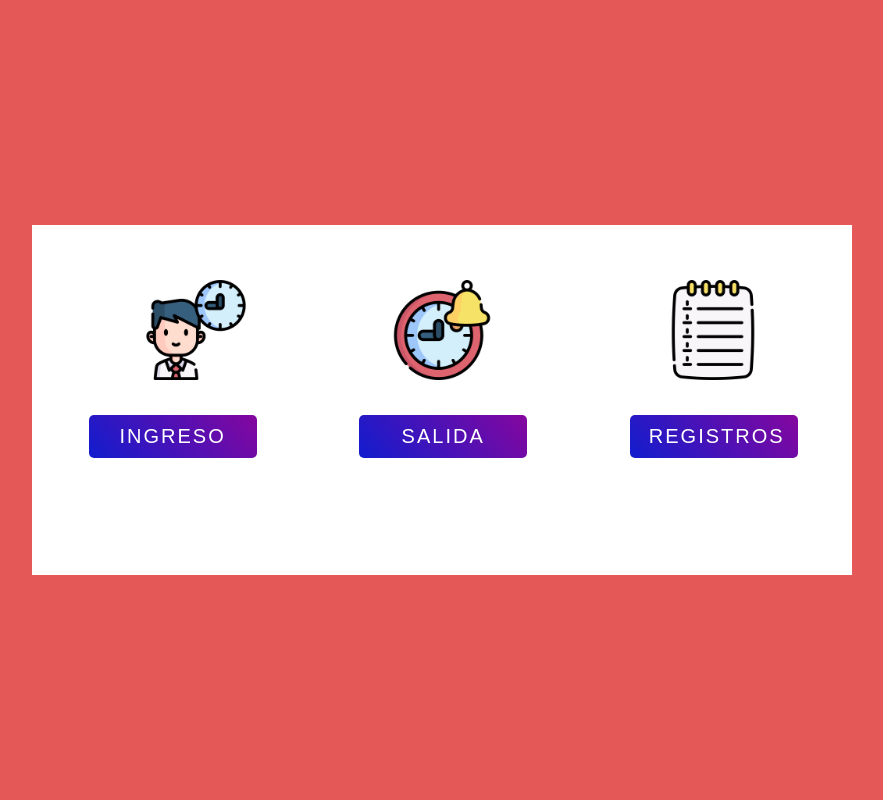
After one commit to Michaell-DANTE/Prototipo, a PHP site: page /vista/sub_inicio.phtml in a window 1280 px wide. The commit adds this page. Shown: the whole page, without its empty margins (198-1081 px from the left). Run offline with PHP 8.4, Linux system fonts and the light colour scheme.

Commit message:
version 2
se añadieron pestañas de navegacion.

```diff
--- /dev/null
+++ b/assets/css/sub_inicio.css
@@ -0,0 +1,133 @@
+body
+{
+
+    margin: 0;
+    padding: 0;
+    background: rgb(228, 88, 88);
+    font-family: sans-serif;
+    height: 100vh;
+
+}
+
+.contenedor
+{
+
+    width: 820px;
+    height: 350px;
+    background: white;
+    color: black;
+    top: 50%;
+    left: 50%;
+    position: absolute;
+    transform: translate(-50%, -50%);
+    box-sizing: border-box;
+    padding: 70px 30px;
+
+}
+
+.contenedor .ingreso
+{
+
+    width: 100px;
+    height: 100px;
+    position: absolute;
+    top: 55px;
+    left: calc(20% - 50px);
+
+}
+
+.contenedor .salida
+{
+
+    width: 100px;
+    height: 100px;
+    position: absolute;
+    top: 55px;
+    left: calc(50% - 50px);
+
+}
+
+.contenedor .registro
+{
+
+    width: 100px;
+    height: 100px;
+    position: absolute;
+    top: 55px;
+    left: calc(83% - 50px);
+
+}
+
+.contenedor a
+{
+
+    padding: 0 0 100px;
+    text-align: center;
+    font-size: 20px;
+
+}
+
+.contenedor .salidaL
+{
+    position: absolute;
+    left: calc(46% - 50px);
+    top: 190px;
+    text-decoration: none;
+    color: white;
+    width: 130px;
+    display: inline-block;
+    background: linear-gradient(50deg, rgb(17, 29, 206), rgb(133, 6, 158));
+    padding: 10px 19px;
+    text-align: center;
+    color: white;
+    font-size: 20px;
+    text-transform: uppercase;
+    letter-spacing: 2px;
+    border-radius: 5px;
+    transition: all 300ms;
+
+}
+
+.contenedor .ingresoL
+{
+
+    position: absolute;
+    left: calc(13% - 50px);
+    top: 190px;
+    text-decoration: none;
+    color: white;
+    width: 130px;
+    display: inline-block;
+    background: linear-gradient(50deg, rgb(17, 29, 206), rgb(133, 6, 158));
+    padding: 10px 19px;
+    text-align: center;
+    color: white;
+    font-size: 20px;
+    text-transform: uppercase;
+    letter-spacing: 2px;
+    border-radius: 5px;
+    transition: all 300ms;
+
+}
+
+.contenedor .registroL
+{
+
+    position: absolute;
+    left: calc(79% - 50px);
+    top: 190px;
+    text-decoration: none;
+    color: white;
+    width: 130px;
+    display: inline-block;
+    background: linear-gradient(50deg, rgb(17, 29, 206), rgb(133, 6, 158));
+    padding: 10px 19px;
+    text-align: center;
+    color: white;
+    font-size: 20px;
+    text-transform: uppercase;
+    letter-spacing: 2px;
+    border-radius: 5px;
+    transition: all 300ms;
+
+}
--- /dev/null
+++ b/controlador/general.php
@@ -0,0 +1,5 @@
+<?php
+
+    header("Location: ../vista/sub_inicio.phtml");
+
+?>
--- a/index.php
+++ b/index.php
@@ -0,0 +1,5 @@
+<?php
+
+    header("Location: vista/inicio.phtml");
+
+?>
--- a/vista/inicio.phtml
+++ b/vista/inicio.phtml
@@ -14,7 +14,7 @@
         <img class="logo" src="../assets/img/persona.png" alt="logo">
         <h1>Ingreso</h1>
 
-        <form>
+        <form action="../controlador/general.php" method="post">
 
             <!-- Usuario -->
             <label for="usuario">Usuario</label>
--- /dev/null
+++ b/vista/sub_inicio.phtml
@@ -0,0 +1,24 @@
+<!DOCTYPE html>
+<html lang="en">
+<head>
+    <meta charset="UTF-8">
+    <meta name="viewport" content="width=device-width, initial-scale=1.0">
+    <link rel="stylesheet" href="../assets/css/sub_inicio.css">
+    <title>Dirección</title>
+</head>
+<body>
+
+    <div class="contenedor">
+        <a class="ingresoL" href="#">Ingreso</a>
+        <img class="ingreso" src="../assets/img/ingreso.png" alt="ingreso">
+
+        <a class="salidaL" href="#">Salida</a>
+        <img class="salida" src="../assets/img/salida.png" alt="salida">
+
+        <a class="registroL" href="#">Registros</a>
+        <img class="registro" src="../assets/img/registro.png" alt="registro">
+
+    </div>
+
+</body>
+</html>
```
Also changed, not shown: assets/img/ingreso.png (added), assets/img/registro.png (added), assets/img/salida.png (added).
